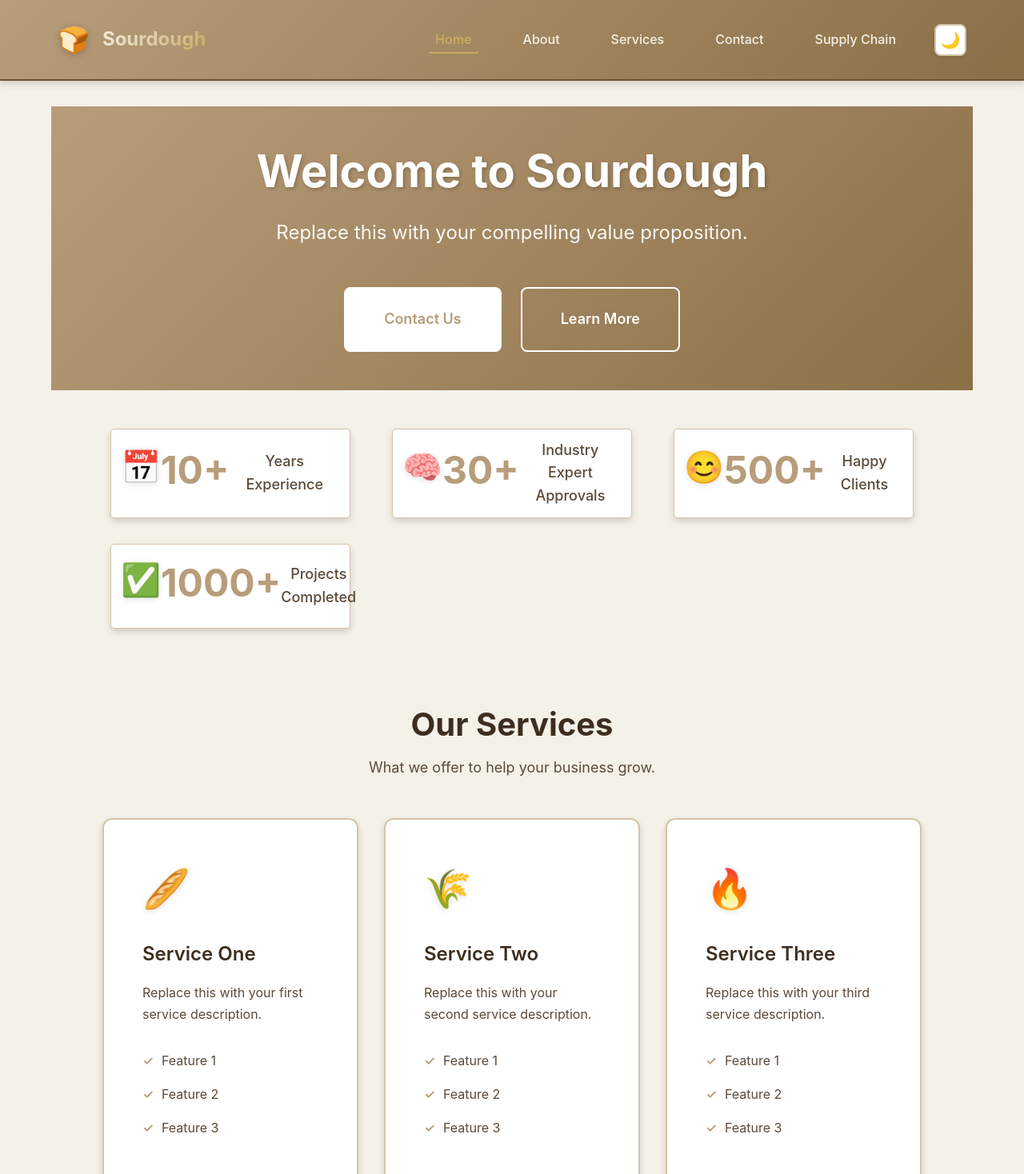
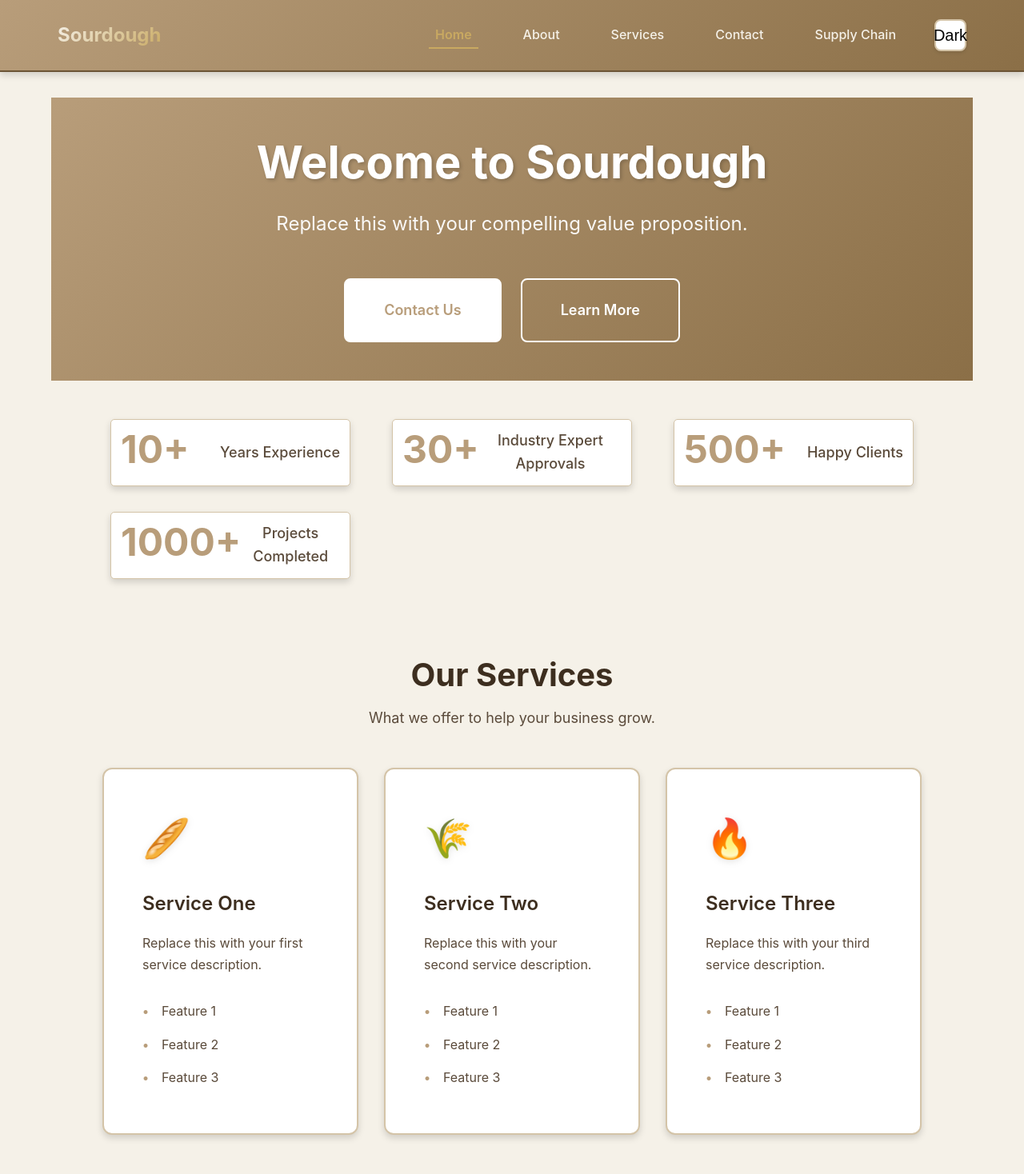
Before and after one commit to shthomas1/sourdough, a React (Vite) app: page / in a window 1280 px wide. Shown: the top 1468 px of the page at 80% size. Built offline with nearby package versions, Linux system fonts and the light colour scheme; grey boxes are pictures that could not be loaded.

Commit message:
Let's un-AI this thing

```diff
--- a/src/components/Navigation.tsx
+++ b/src/components/Navigation.tsx
@@ -10,7 +10,6 @@ const Navigation = () => {
     <nav className="navigation">
       <div className="nav-container">
         <Link to="/" className="nav-logo">
-          <span className="logo-icon">🍞</span>
           <span className="logo-text">{siteConfig.company.name}</span>
         </Link>
         <ul className="nav-links">
--- a/src/components/ThemeToggle.tsx
+++ b/src/components/ThemeToggle.tsx
@@ -15,7 +15,7 @@ export const ThemeToggle = () => {
       aria-label={`Switch to ${mode === 'light' ? 'dark' : 'light'} mode`}
       title={`Switch to ${mode === 'light' ? 'dark' : 'light'} mode`}
     >
-      {mode === 'light' ? '🌙' : '☀️'}
+      {mode === 'light' ? 'Dark' : 'Light'}
     </button>
   )
 }
--- a/src/components/sections/Map.css
+++ b/src/components/sections/Map.css
@@ -136,7 +136,7 @@
 }
 
 .help-list li::before {
-  content: '✓';
+  content: '•';
   position: absolute;
   left: 0;
   color: var(--color-primary);
--- a/src/components/sections/Map.tsx
+++ b/src/components/sections/Map.tsx
@@ -132,12 +132,12 @@ const TabbedPopupContent = ({ area }: { area: AffectedArea }) => {
                       <div className="contact-details">
                         {contact.phone && (
                           <a href={`tel:${contact.phone}`} className="contact-link">
-                            📞 {contact.phone}
+                            {contact.phone}
                           </a>
                         )}
                         {contact.email && (
                           <a href={`mailto:${contact.email}`} className="contact-link">
-                            ✉️ {contact.email}
+                            {contact.email}
                           </a>
                         )}
                       </div>
@@ -328,7 +328,7 @@ const AreaDetailsPanel = ({
       <div className="area-details-header">
         <div className="area-details-title">
           <button className="back-button" onClick={onClose} aria-label="Back">
-            ← Back
+            Back
           </button>
           <h3>{area.name}</h3>
         </div>
@@ -392,12 +392,12 @@ const AreaDetailsPanel = ({
                       <div className="contact-details">
                         {contact.phone && (
                           <a href={`tel:${contact.phone}`} className="contact-link">
-                            📞 {contact.phone}
+                            {contact.phone}
                           </a>
                         )}
                         {contact.email && (
                           <a href={`mailto:${contact.email}`} className="contact-link">
-                            ✉️ {contact.email}
+                            {contact.email}
                           </a>
                         )}
                       </div>
@@ -562,13 +562,13 @@ export const Map = ({
                   {area.description && (
                     <div className="area-list-description">{area.description}</div>
                   )}
-                  <div className="area-list-arrow">→</div>
+                  <div className="area-list-arrow">&gt;</div>
                 </button>
               ))}
             </div>
           ) : (
             <div className="no-areas-message">
-              <div className="no-areas-icon">✓</div>
+              <div className="no-areas-icon">•</div>
               <h5>No Areas Affected</h5>
               <p>There are currently no areas with {selectedSeverity} severity level. This is good news!</p>
             </div>
--- a/src/components/sections/Services.css
+++ b/src/components/sections/Services.css
@@ -50,7 +50,7 @@
 }
 
 .service-features li::before {
-  content: '✓';
+  content: '•';
   position: absolute;
   left: 0;
   color: var(--color-primary);
--- a/src/components/trust/Certifications.tsx
+++ b/src/components/trust/Certifications.tsx
@@ -42,7 +42,7 @@ export const Certifications = ({
                 className="certification-link"
                 aria-label={`View ${cert.name} certification`}
               >
-                →
+                &gt;
               </a>
             )}
           </div>
--- a/src/config/site.config.ts
+++ b/src/config/site.config.ts
@@ -209,10 +209,10 @@ export const siteConfig: SiteConfig = {
     { platform: 'GitHub', url: 'https://github.com/yourusername', icon: '💻' },
   ],
   stats: [
-    { id: 'stat-1', value: '10+', label: 'Years Experience', icon: '📅' },
-    { id: 'stat-2', value: '30+', label: 'Industry Expert Approvals', icon: '🧠' },
-    { id: 'stat-3', value: '500+', label: 'Happy Clients', icon: '😊' },
-    { id: 'stat-4', value: '1000+', label: 'Projects Completed', icon: '✅' },
+    { id: 'stat-1', value: '10+', label: 'Years Experience', icon: '' },
+    { id: 'stat-2', value: '30+', label: 'Industry Expert Approvals', icon: '' },
+    { id: 'stat-3', value: '500+', label: 'Happy Clients', icon: '' },
+    { id: 'stat-4', value: '1000+', label: 'Projects Completed', icon: '' },
   ],
   clientLogos: [
     { id: 'client-1', name: 'Client One' },
--- a/src/pages/SupplyChain.tsx
+++ b/src/pages/SupplyChain.tsx
@@ -211,7 +211,7 @@ const SupplyChain = () => {
 
           <div className="card-single clickable-card" onClick={() => scrollToSection('alert-statistics')}>
             <div className="card-body">
-              <span className="card-icon">⚠️</span>
+              <span className="card-icon">!</span>
               <div>
                 <h5>Critical Alerts</h5>
                 <h4>{criticalClinics + lowStockItems}</h4>
--- a/src/pages/templates/Portfolio.tsx
+++ b/src/pages/templates/Portfolio.tsx
@@ -82,7 +82,7 @@ export const Portfolio = () => {
                     rel="noopener noreferrer"
                     className="portfolio-link"
                   >
-                    View Project →
+                    View Project
                   </a>
                 )}
               </div>
```
